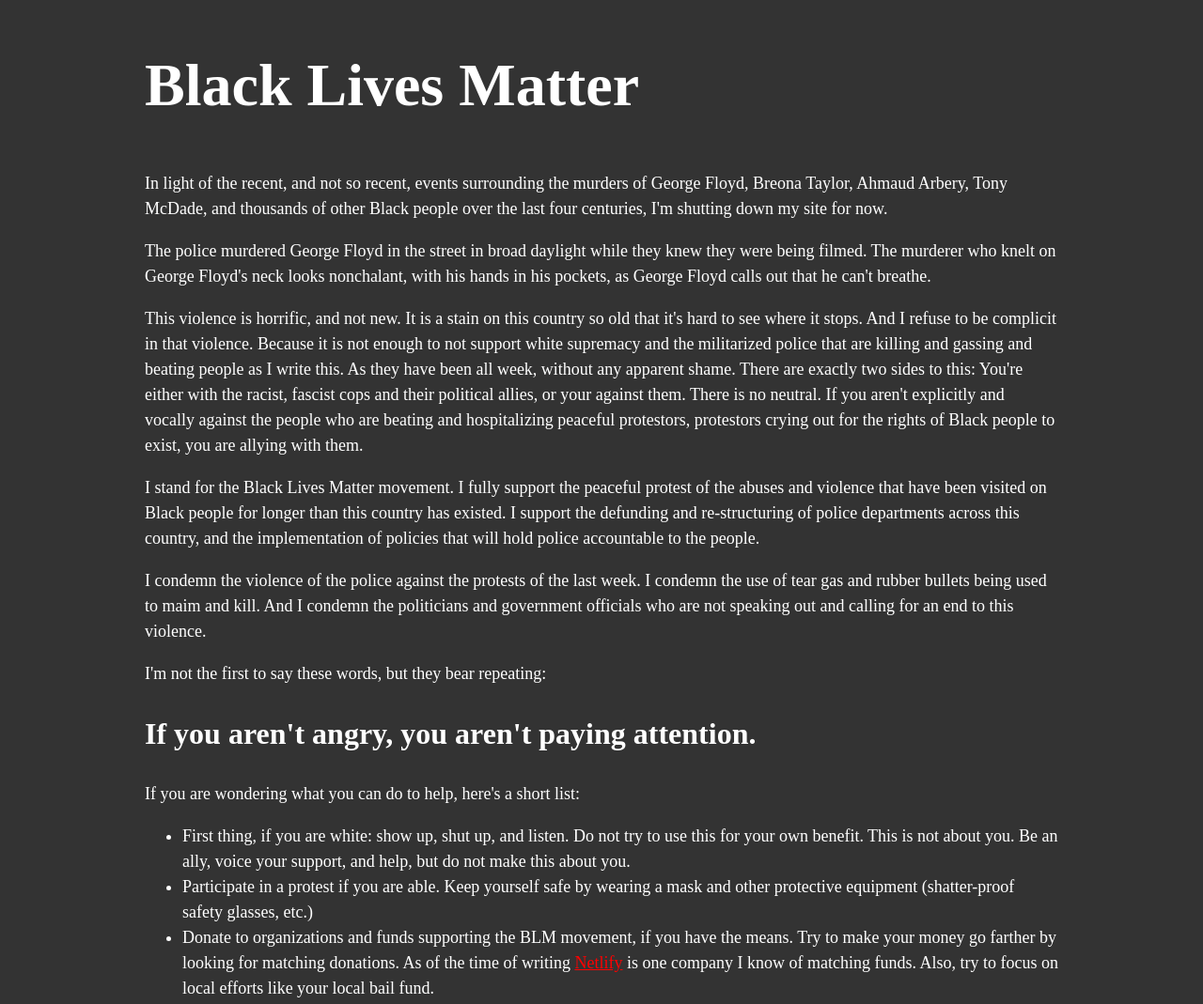
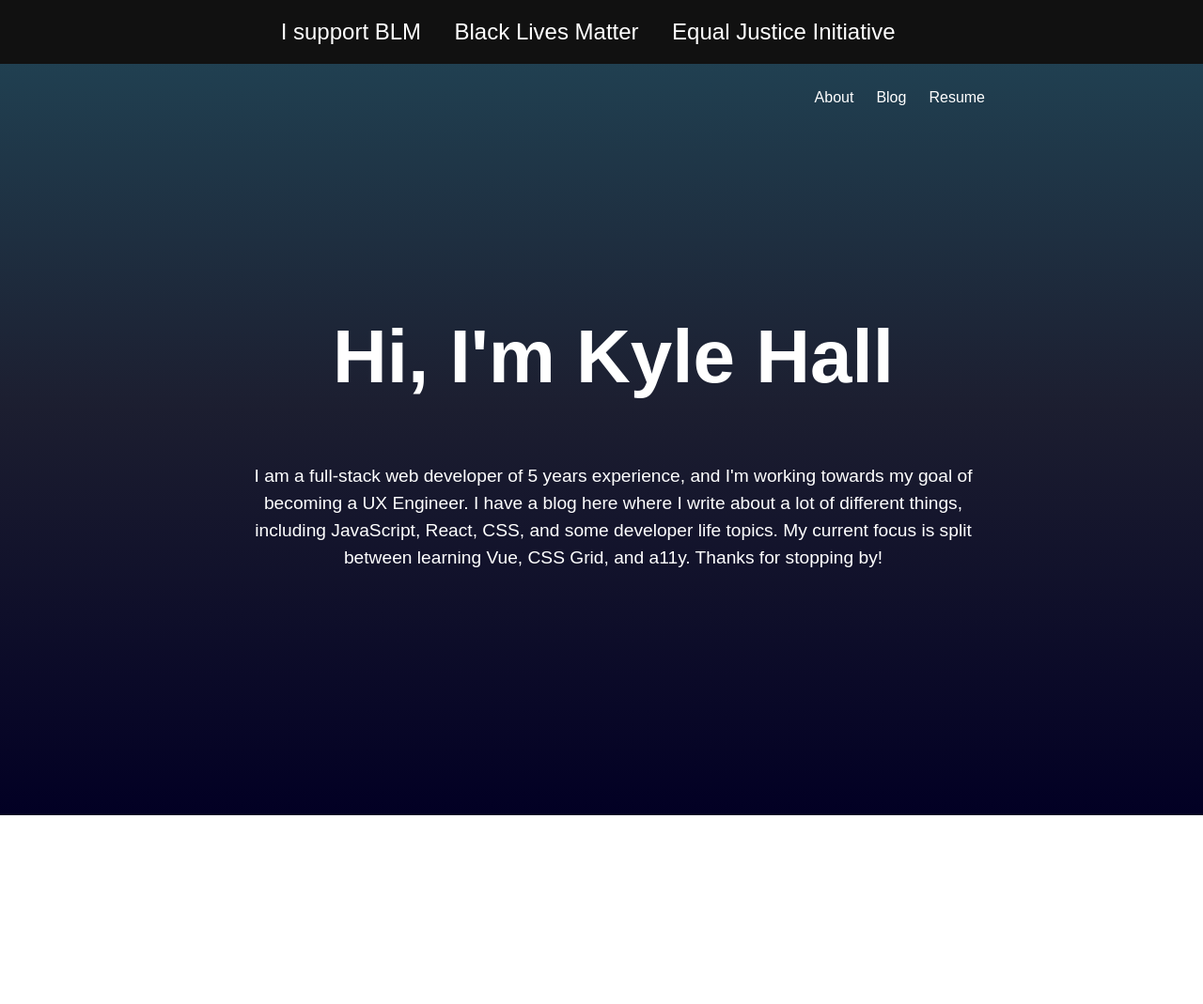
Before and after one commit to kyle-hall/website, an Eleventy site: page index.html in a window 1280 px wide. Shown: the top 1069 px of the page at 94% size. After the commit the page ends 868 px from the top, so only its background shows below. Built offline with nearby package versions, Linux system fonts and the light colour scheme; Eleventy itself is replaced by a stand-in of ours; files that its build step writes are made by us from their sources.

Commit message:
finish redesign of home page and add blm banner

```diff
--- a/css/blm.css
+++ b/css/blm.css
@@ -3,16 +3,22 @@ body {
   max-width: 54em;
   margin: 0 auto;
 
-  background: #333;
-  color: #FFF;
+  background: #111;
+  color: #eee;
 
   font-size: 18px;
   line-height: 1.5;
 }
 
+body,
 h1,
 h2 {
-  color: #FFF;
+  font-family: sans-serif;
+}
+
+h1,
+h2 {
+  color: #eee;
 }
 
 h1 {
@@ -23,6 +29,14 @@ h2 {
   font-size: 2rem;
 }
 
+p {
+  max-width: 75ch;
+}
+
+ul {
+  max-width: 75ch;
+}
+
 a {
   color: red;
 }
--- a/css/home.css
+++ b/css/home.css
@@ -56,8 +56,26 @@ li {
   margin-right: 24px;
 }
 
-/* watch the jason lengstorff thing with rachel andrew to get the hover on these anchors right */
 a {
   color: white;
   text-decoration: none;
 }
+
+.blm-banner {
+  margin: 0;
+  background-color: #111;
+  color: #eee;
+  padding: 16px 0;
+  text-align: center;
+
+  font-size: 1.5rem;
+}
+
+.blm-banner a {
+  display: inline-block;
+  margin-right: 1.8rem;
+}
+
+.blm-banner a:hover {
+  text-decoration: underline;
+}
--- a/index.html
+++ b/index.html
@@ -1,82 +1,52 @@
 <!DOCTYPE html>
 <html lang="en">
   <head>
-  <meta charset="UTF-8">
-  <meta name="viewport" content="width=device-width, initial-scale=1.0">
-  <link rel="stylesheet" href="/css/blm.css">
-  <title>Black Lives Matter</title>
+    <meta charset="UTF-8" />
+    <meta name="viewport" content="width=device-width, initial-scale=1.0" />
+    <title>Home</title>
+    <script async src="https://www.googletagmanager.com/gtag/js?id=UA-141920351-1" />
+    <script>
+      window.dataLayer = window.dataLayer || []
+      function gtag() {
+        dataLayer.push(arguments)
+      }
+      gtag('js', new Date())
+
+      gtag('config', 'UA-141920351-1')
+    </script>
+    <link href="https://fonts.googleapis.com/css?family=Montserrat|Sarabun" rel="stylesheet" />
+    <meta name="viewport" content="width=device-width, initial-scale=1" />
+    <link rel="stylesheet" href="/css/home.css" />
   </head>
   <body>
-  <header>
-    <h1>Black Lives Matter</h1>
-  </header>
-  <main>
-    <p>
-      In light of the recent, and not so recent, events surrounding the
-      murders of George Floyd, Breona Taylor, Ahmaud Arbery, Tony McDade,
-      and thousands of other Black people over the last four centuries, I'm
-      shutting down my site for now.
+    <p class="blm-banner">
+      <a href="blm-statement">I support BLM</a>
+      <a href="https://blacklivesmatter.com">Black Lives Matter</a>
+      <a href="https://eji.org">Equal Justice Initiative</a>
     </p>
-    <p>
-      The police murdered George Floyd in the street in broad daylight while
-      they knew they were being filmed. The murderer who knelt on George Floyd's
-      neck looks nonchalant, with his hands in his pockets, as George Floyd calls
-      out that he can't breathe.
-    </p>
-    <p>
-      This violence is horrific, and not new. It is a stain on this country so
-      old that it's hard to see where it stops. And I refuse to be complicit
-      in that violence. Because it is not enough to not support white supremacy
-      and the militarized police that are killing and gassing and beating people
-      as I write this. As they have been all week, without any apparent shame. There are exactly two sides to
-      this: You're either with the racist, fascist cops and their political allies,
-      or your against them. There is no neutral. If you aren't explicitly and vocally
-      against the people who are beating and hospitalizing peaceful protestors,
-      protestors crying out for the rights of Black people to exist, you are allying
-      with them.
-    </p>
-    <p>
-      I stand for the Black Lives Matter movement. I fully support the peaceful
-      protest of the abuses and violence that have been visited on Black people
-      for longer than this country has existed. I support the defunding and
-      re-structuring of police departments across this country, and the implementation
-      of policies that will hold police accountable to the people.
-    </p>
-    <p>
-      I condemn the violence of the police against the protests of the last week.
-      I condemn the use of tear gas and rubber bullets being used to maim and kill.
-      And I condemn the politicians and government officials who are not speaking
-      out and calling for an end to this violence.
-    </p>
-    <p>
-      I'm not the first to say these words, but they bear repeating:
-    </p>
-    <h2>If you aren't angry, you aren't paying attention.</h2>
-    <p>If you are wondering what you can do to help, here's a short list:</p>
+    <div class="wrapper">
+      <nav>
         <ul>
           <li>
-        First thing, if you are white: show up, shut up, and listen. Do not try to use this
-        for your own benefit. This is not about you. Be an ally, voice your support, and
-        help, but do not make this about you.
+            <a href="/about">About</a>
           </li>
           <li>
-        Participate in a protest if you are able. Keep yourself safe by wearing a mask
-        and other protective equipment (shatter-proof safety glasses, etc.)
+            <a href="/blog">Blog</a>
           </li>
           <li>
-        Donate to organizations and funds supporting the BLM movement, if you have the
-        means. Try to make your money go farther by looking for matching donations. As of
-        the time of writing <a href="https://www.netlify.com/donation-matching">Netlify</a>
-        is one company I know of matching funds. Also, try to focus on local efforts like
-        your local bail fund.
+            <a href="/resume">Resume</a>
           </li>
         </ul>
+      </nav>
+      <header>
+        <h1>Hi, I'm Kyle Hall</h1>
         <p>
-      Be safe, and let's work towards a better future.
+          I am a full-stack web developer of 5 years experience, and I'm working towards my goal of
+          becoming a UX Engineer. I have a blog here where I write about a lot of different things,
+          including JavaScript, React, CSS, and some developer life topics. My current focus is
+          split between learning Vue, CSS Grid, and a11y. Thanks for stopping by!
         </p>
-  </main>
-  <footer>
-    <h1>Black Lives Matter</h1>
-  </footer>
+      </header>
+    </div>
   </body>
 </html>
```
Also changed, not shown: blm-statement.html (added, +70 -0 lines), home.html (deleted, +0 -47 lines). Lines whose indentation alone changed are shown as unchanged.
